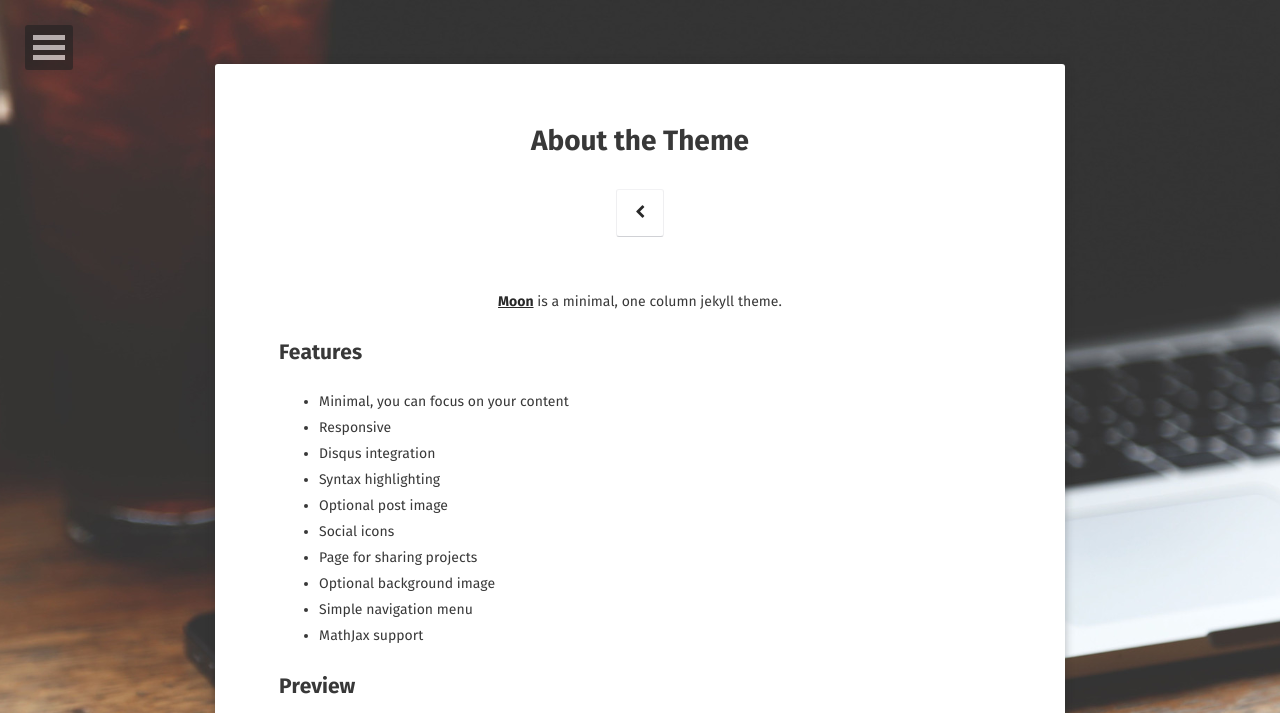
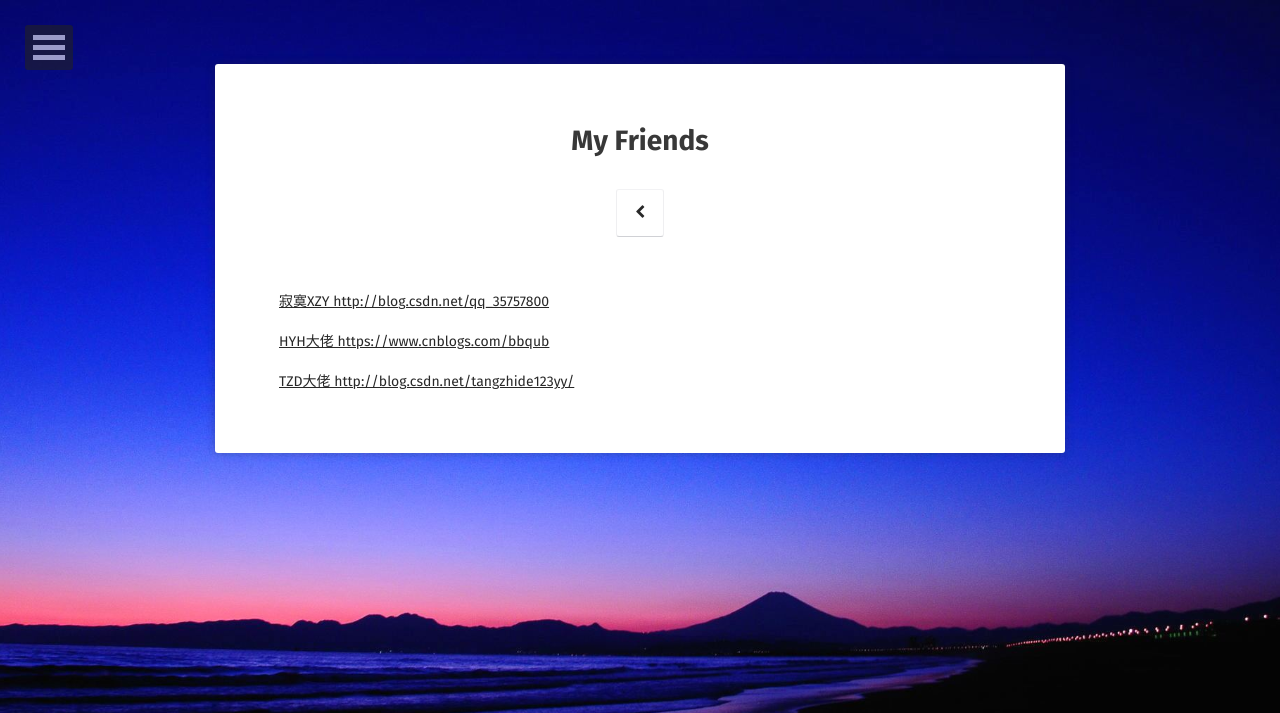
Before and after one commit to dormantbs/dormantbs.github.io, a Jekyll site: the page built from about/index.md, in a window 1280 px wide. Shown: the top 713 px of the page. Built offline with Jekyll 4.4.1, drawn with Linux system fonts in a browser that asks for light colours; some web fonts are replaced; some of the changed text lies outside the part shown; grey boxes are pictures that could not be loaded.

Commit message:
2017-10-18

```diff
--- a/_config.yml
+++ b/_config.yml
@@ -1,8 +1,7 @@
 # Site
-title:              ice-cream
+title:              dormantbs's Blog
 bio:                '可惜这里空白的地方太小，写不下。'
-description:        "我是xxy,来自HN,常常以dormantbs/thisxb活(ji)跃(mo)于某些OJ，
-                    偶尔也要写一些奇怪的东西嘛_(:зゝ∠)_"
+description:        "我是xxy,来自HN,常常以dormantbs/thisxb活(ji)跃(mo)于某些OJ"
 reading_time:       true
 words_per_minute:   200
 logo:               'assets/img/logo.png'
--- a/about/index.md
+++ b/about/index.md
@@ -1,37 +1,14 @@
 ---
 layout: page
-title: About the Theme
+title: My Friends
 tags: [about, Jekyll, theme, moon]
-date: 2016-03-21
+date: 2017-10-18
 comments: false
 ---
 
-<center><a href="http://taylantatli.github.io/Moon"><b>Moon</b></a> is a minimal, one column jekyll theme.</center>
+[寂寞XZY http://blog.csdn.net/qq_35757800](http://blog.csdn.net/qq_35757800)
 
-## Features
-* Minimal, you can focus on your content
-* Responsive
-* Disqus integration
-* Syntax highlighting
-* Optional post image
-* Social icons
-* Page for sharing projects
-* Optional background image
-* Simple navigation menu
-* MathJax support
+[HYH大佬 https://www.cnblogs.com/bbqub](https://www.cnblogs.com/bbqub)
 
-## Preview
-
-{% capture images %}
-    https://cloud.githubusercontent.com/assets/754514/14509720/61c61058-01d6-11e6-93ab-0918515ecd56.png
-    https://cloud.githubusercontent.com/assets/754514/14509716/61ac6c8e-01d6-11e6-879f-8308883de790.png
-{% endcapture %}
-{% include gallery images=images caption="Screenshots of Moon Theme" cols=2 %}
-
-See a [live version of Moon](http://taylantatli.github.io/Moon) hosted on GitHub.
-
-## Getting Started
-
-To learn how to install and use this theme check out the [Setup Guide](http://taylantatli.me/Moon/moon-theme/) for more information.
-
-[Install Moon](https://github.com/TaylanTatli/Moon){: .btn}
+[TZD大佬  http://blog.csdn.net/tangzhide123yy/
+](http://blog.csdn.net/tangzhide123yy/)
```
Also changed, not shown: assets/img/logo.png, assets/img/placeholder-big.jpg.
